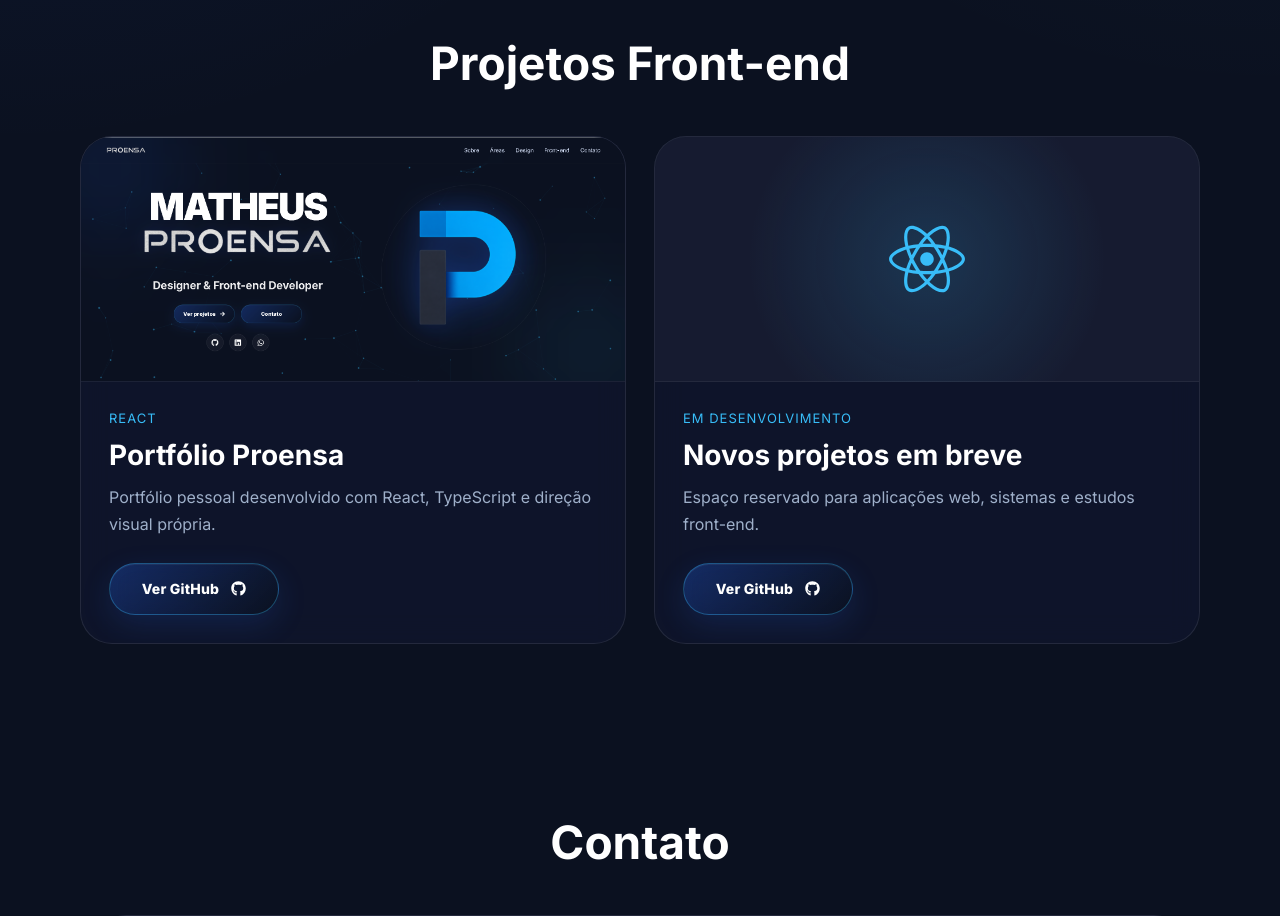
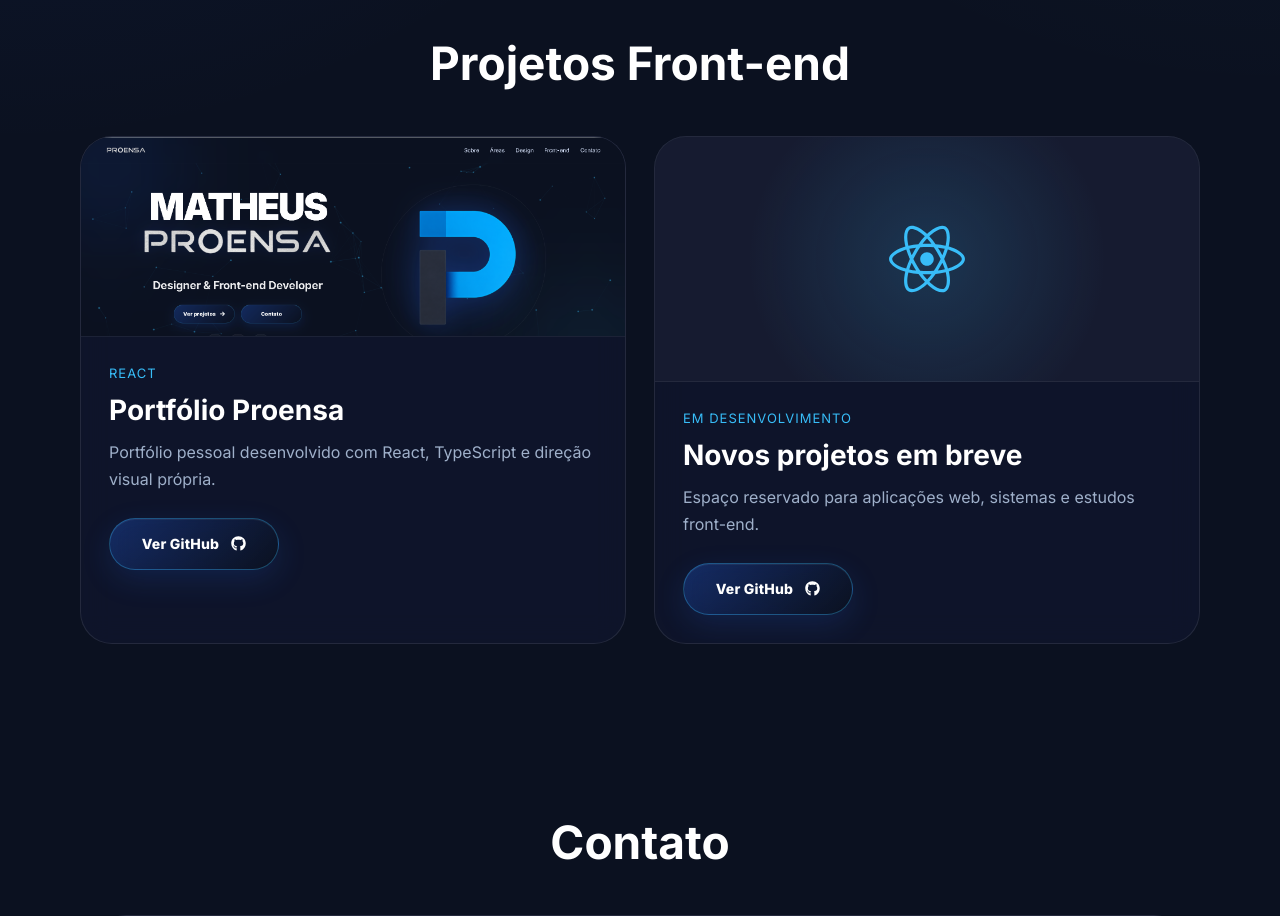
Before and after one commit to MatheusProensa/portfolio-proensa, a React (Vite) app: page / in a window 1280 px wide. Shown: the part 2820-3736 px from the top of the page. Built offline with nearby package versions, Linux system fonts and the light colour scheme.

Commit message:
Corrige header e cursor glow

```diff
--- a/src/App.css
+++ b/src/App.css
@@ -839,15 +839,15 @@ main {
     text-align: center;
   }
 
-  .hero-content h1 {
-  font-size: 54px;
+ .hero-content h1 {
+  font-size: 50px;
   line-height: 0.9;
-  letter-spacing: -3px;
+  letter-spacing: -2.5px;
 }
 
 .hero-wordmark {
-  width: 230px;
-  margin-top: 0;
+  width: 280px;
+  margin-top: 2px;
 }
 
   .hero-role {
@@ -1069,7 +1069,7 @@ main {
 
 .frontend-preview {
   width: 100%;
-  height: 245px;
+  height: 200px;
   overflow: hidden;
   border-bottom: 1px solid rgba(255,255,255,0.06);
 }
@@ -1078,7 +1078,7 @@ main {
   width: 100%;
   height: 100%;
   object-fit: cover;
-  object-position: 42% top;
+  object-position: 35% top;
   display: block;
   transition: 0.5s ease;
 }
```
